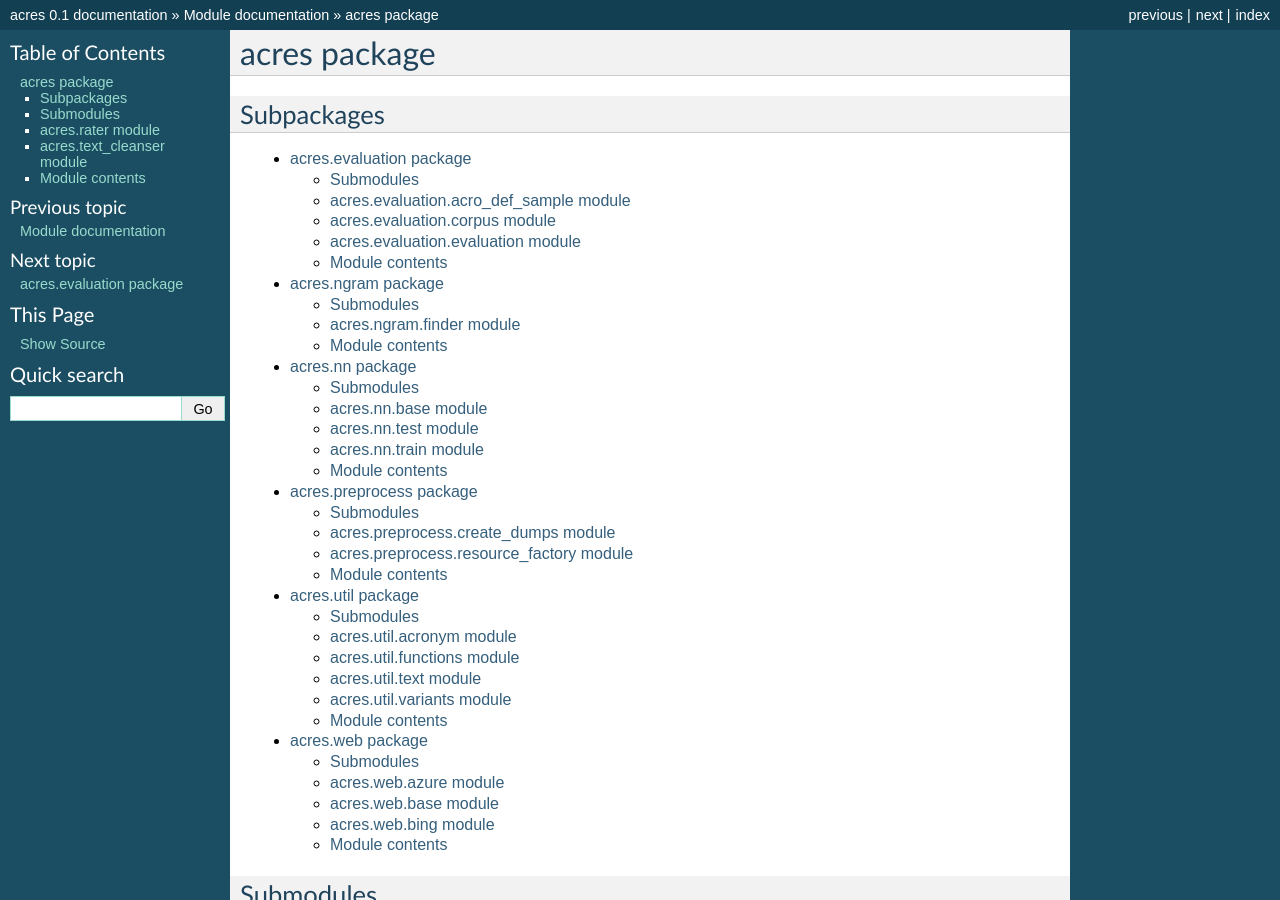
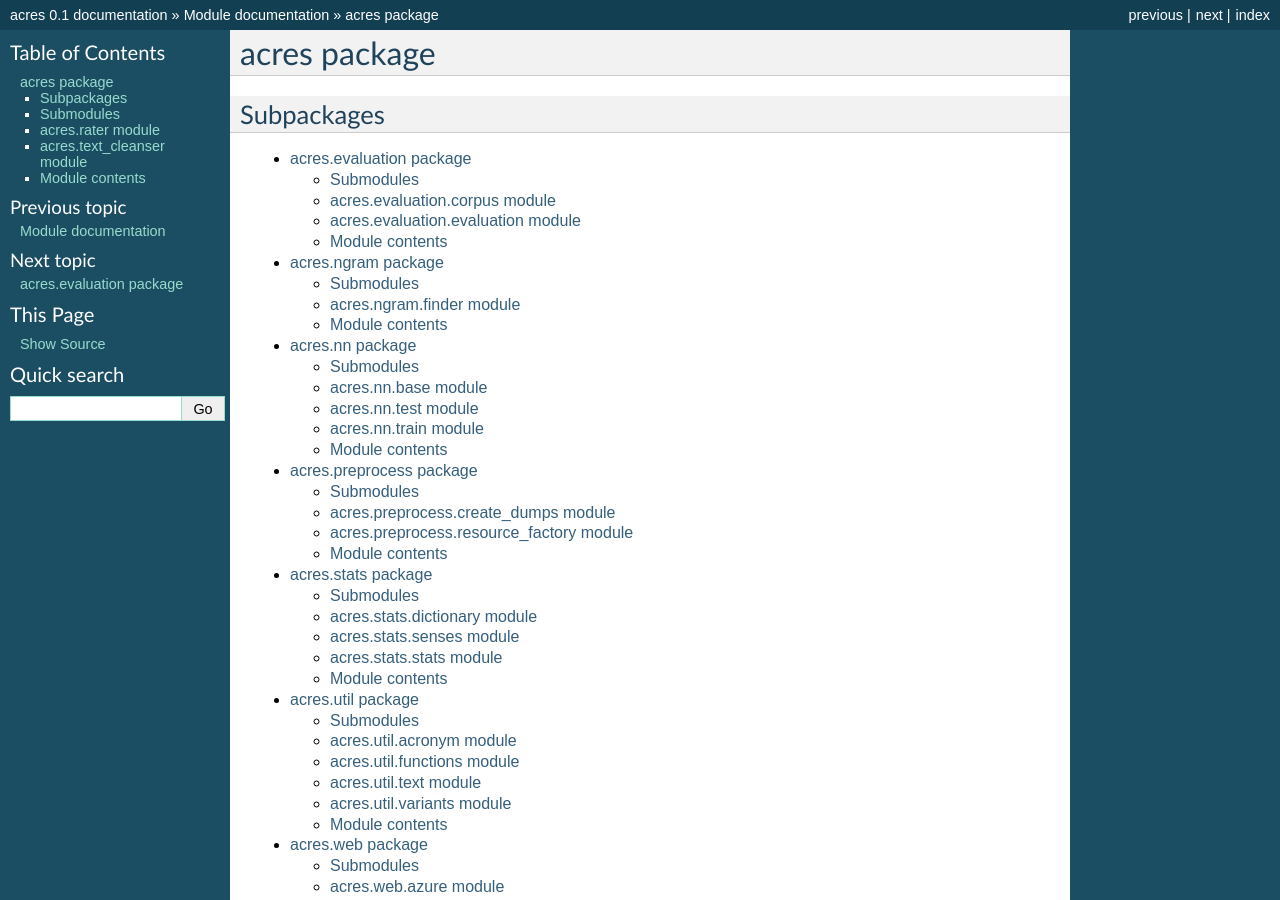
Before and after one commit to bst-mug/acres, a Sphinx documentation site: the page built from docs/acres.rst, in a window 1280 px wide and 900 px high. Built offline with Sphinx 7.4.7, drawn with Linux system fonts in a browser that asks for light colours.

Commit message:
Update docs

```diff
--- a/docs/acres.evaluation.rst
+++ b/docs/acres.evaluation.rst
@@ -3,14 +3,6 @@ acres.evaluation package
 
 Submodules
 ----------
-
-acres.evaluation.acro\_def\_sample module
------------------------------------------
-
-.. automodule:: acres.evaluation.acro_def_sample
-    :members:
-    :undoc-members:
-    :show-inheritance:
 
 acres.evaluation.corpus module
 ------------------------------
--- a/docs/acres.rst
+++ b/docs/acres.rst
@@ -10,6 +10,7 @@ Subpackages
     acres.ngram
     acres.nn
     acres.preprocess
+    acres.stats
     acres.util
     acres.web
 
--- /dev/null
+++ b/docs/acres.stats.rst
@@ -0,0 +1,38 @@
+acres.stats package
+===================
+
+Submodules
+----------
+
+acres.stats.dictionary module
+-----------------------------
+
+.. automodule:: acres.stats.dictionary
+    :members:
+    :undoc-members:
+    :show-inheritance:
+
+acres.stats.senses module
+-------------------------
+
+.. automodule:: acres.stats.senses
+    :members:
+    :undoc-members:
+    :show-inheritance:
+
+acres.stats.stats module
+------------------------
+
+.. automodule:: acres.stats.stats
+    :members:
+    :undoc-members:
+    :show-inheritance:
+
+
+Module contents
+---------------
+
+.. automodule:: acres.stats
+    :members:
+    :undoc-members:
+    :show-inheritance:
```
